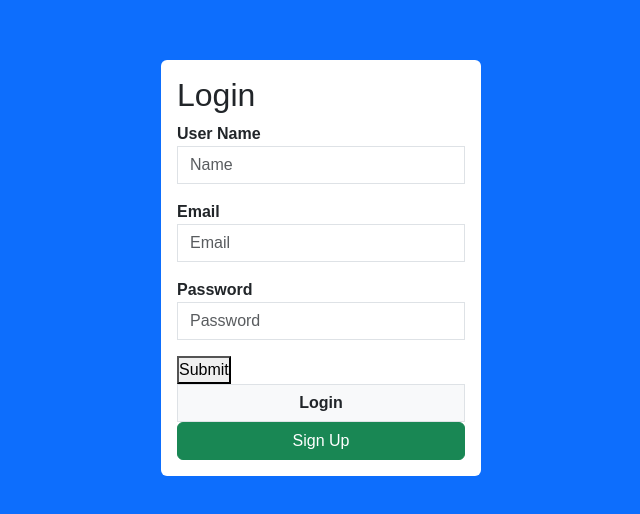
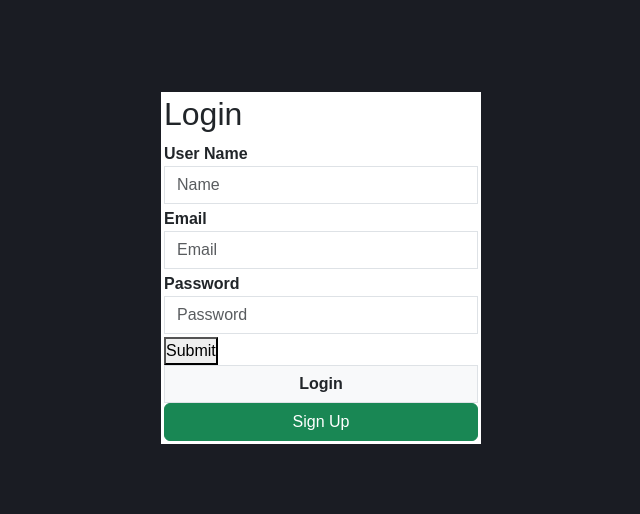
Before and after one commit to DylanSTucker/MyShelf, a React (Vite) app: page / in a window 1280 px wide. Shown: the part 132-646 px from the top of the page, without its empty margins (319-959 px from the left). Built offline with nearby package versions, Linux system fonts and the light colour scheme.

Commit message:
style changes to sign up page

```diff
--- /dev/null
+++ b/src/Pages/Login-Signup/SignUp.css
@@ -0,0 +1,17 @@
+.login-page{
+    display: flex;
+    justify-content: center;
+    align-items: center;
+    background: var(--white);
+    height: 100%;
+
+}
+.login-container{
+    background: var(--darkest);
+    padding: 3px;
+    border: rounded;
+    width: 25%;
+}
+.username-container, .email-container, .password-container, .confirm-password-container{
+    margin-bottom: 3px;
+}
--- a/src/Pages/Login-Signup/SignUp.tsx
+++ b/src/Pages/Login-Signup/SignUp.tsx
@@ -2,6 +2,7 @@ import { useState } from "react";
 import { Link } from "react-router-dom";
 import { useCookies } from "react-cookie";
 import e from "express";
+import "./SignUp.css";
 
 const SignUp = () => {
   const [cookies, setCookie, removeCookie] = useCookies(undefined);
@@ -51,11 +52,11 @@ const SignUp = () => {
     }
   };
   return (
-    <div className="d-flex justify-content-center align-items-center bg-primary vh-100">
-      <div className="bg-white p-3 rounded w-25">
+    <div className="login-page">
+      <div className="login-container">
         <h2>{isLogin ? "Login" : "Sign-Up"}</h2>
         <form>
-          <div className="mb-3">
+          <div className="username-container">
             <label htmlFor="name">
               <strong>User Name</strong>
             </label>
@@ -66,7 +67,7 @@ const SignUp = () => {
               onChange={(e) => setUserName(e.target.value)}
             />
           </div>
-          <div className="mb-3">
+          <div className="email-container">
             <label htmlFor="email">
               <strong>Email</strong>
             </label>
@@ -77,7 +78,7 @@ const SignUp = () => {
               onChange={(e) => setEmail(e.target.value)}
             />
           </div>
-          <div className="mb-3">
+          <div className="password-container">
             <label htmlFor="password">
               <strong>Password</strong>
             </label>
@@ -89,7 +90,7 @@ const SignUp = () => {
             />
           </div>
           {!isLogin && (
-            <div className="mb-3">
+            <div className="confirm-password-container">
               <label htmlFor="confirmPassword">
                 <strong>Confirm Password</strong>
               </label>
```
